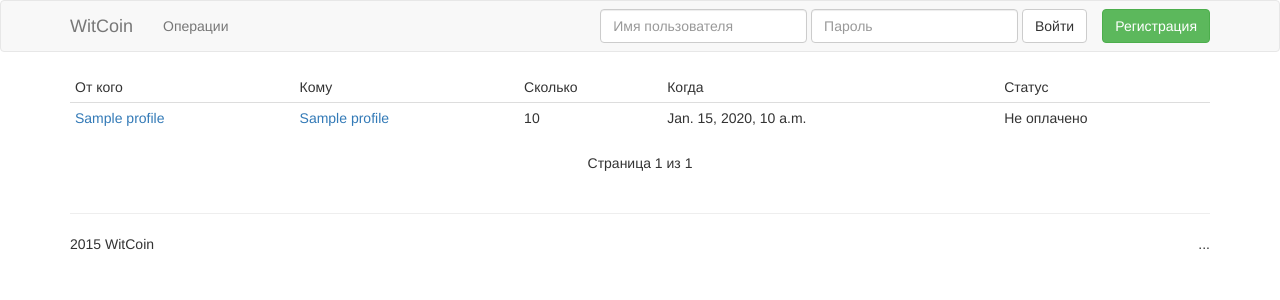
After one commit to davidyuk/witcoin, a Django app: template main/templates/main/transactions.html in a window 1280 px wide. The commit adds this page. Shown: the top 300 px of the page. Run offline with Django 3.2, Linux system fonts and the light colour scheme; the template is opened without the code that fills it: most values are stand-ins (such as "Sample title", 1, 10 or a date in 2020); some libraries are stand-ins or nearby versions.

Commit message:
Add transaction model and page

```diff
--- a/main/admin.py
+++ b/main/admin.py
@@ -4,3 +4,4 @@ from .models import *
 
 admin.site.register(Profile)
 admin.site.register(Group)
+admin.site.register(Transaction)
--- a/main/templates/main/base.html
+++ b/main/templates/main/base.html
@@ -26,6 +26,11 @@
                 </button>
                 <a class="navbar-brand" href="{% url 'index' %}">{{ site_name }}</a>
             </div>
+            <ul class="nav navbar-nav">
+                <li class="{% if request.resolver_match.url_name == "transactions" %}active{% endif %}">
+                    <a href="{% url 'transactions' %}">Операции</a>
+                </li>
+            </ul>
             <div id="navbar" class="collapse navbar-collapse">
                 {% if user.is_authenticated %}
                     <ul class="nav navbar-right">
--- /dev/null
+++ b/main/templates/main/pager.html
@@ -0,0 +1,9 @@
+<ul class="pager">
+    {% if objects.has_previous %}
+        <li><a href="?page={{ objects.previous_page_number }}">Предыдущая</a></li>
+    {% endif %}
+    <li>Страница {{ objects.number }} из {{ objects.paginator.num_pages }}</li>
+    {% if objects.has_next %}
+        <li><a href="?page={{ objects.next_page_number }}">Следующая</a></li>
+    {% endif %}
+</ul>
--- /dev/null
+++ b/main/templates/main/transactions.html
@@ -0,0 +1,21 @@
+{% extends "main/base.html" %}
+{% block title %}Операции{% endblock %}
+{% block content %}
+<table class="table table-hover table-condensed">
+    <thead>
+        <tr><td>От кого</td><td>Кому</td><td>Сколько</td><td>Когда</td><td>Статус</td></tr>
+    </thead>
+    <tbody>
+    {% for transaction in transactions %}
+        <tr>
+            <td><a href="{% url 'user' transaction.user_from.id %}">{{ transaction.user_from.profile }}</a></td>
+            <td><a href="{% url 'user' transaction.user_to.id %}">{{ transaction.user_to.profile }}</a></td>
+            <td>{{ transaction.amount }}</td><td>{{ transaction.timestamp }}</td>
+            <td>{% if transaction.isPaid %}Оплачено{% else %}Не оплачено{% endif %}</td>
+        </tr>
+    {% endfor %}
+    <tbody>
+</table>
+{% include 'main/pager.html' with objects=transactions page_name='transactions' %}
+
+{% endblock %}
--- a/main/urls.py
+++ b/main/urls.py
@@ -4,5 +4,6 @@ from . import views
 
 urlpatterns = [
     url(r'^id(?P<user_id>[0-9]+)$', views.user, name='user'),
+    url(r'^transactions$', views.transactions, name='transactions'),
     url(r'^$', views.index, name='index'),
 ]
```
Also changed, not shown: main/models.py (+15 -0 lines), main/views.py (+9 -0 lines).
